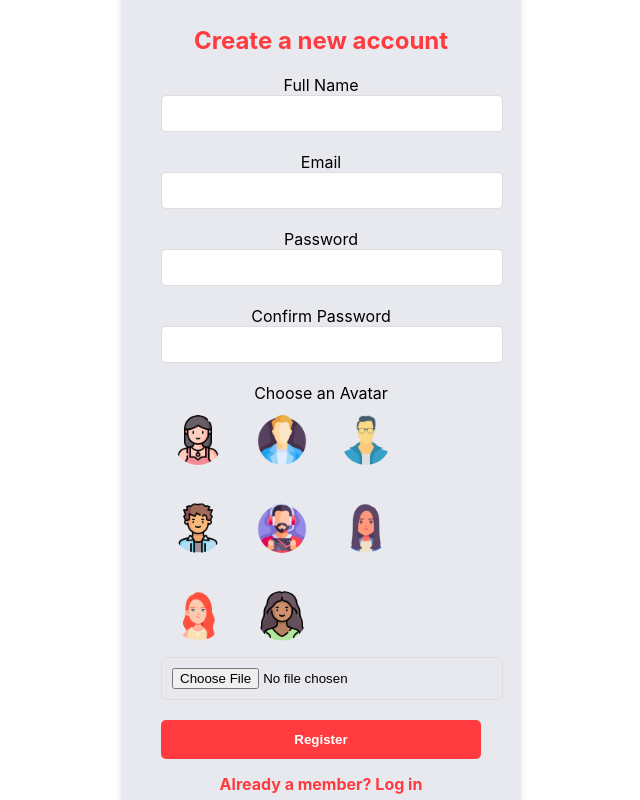
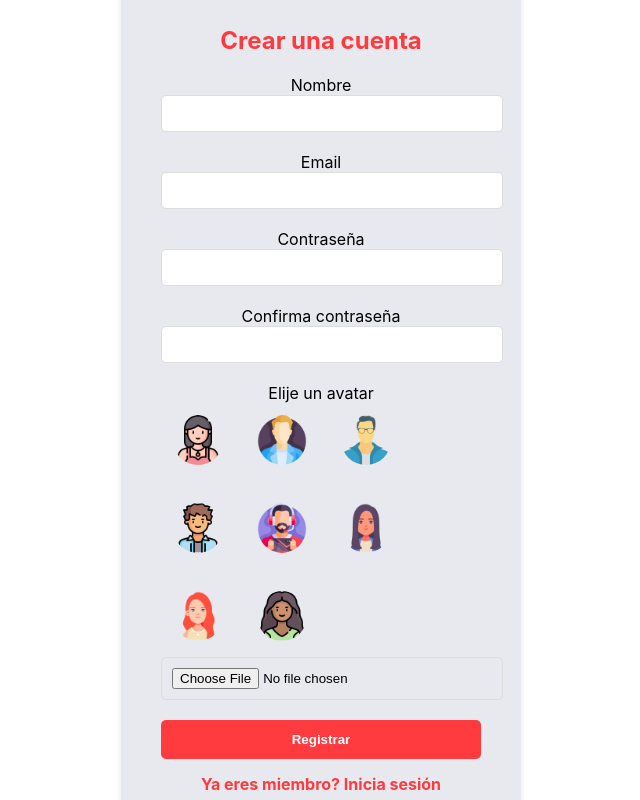
Before and after one commit to Danieldcn05/DressUp, a React (Create React App) app in the folder frontend/: page /register in a window 1280 px wide. Shown: the top 800 px of the page, without its empty margins (319-959 px from the left). Built offline with nearby package versions, Linux system fonts and the light colour scheme; the HTML template or start-up script is replaced by a standard one.

Commit message:
cambiar idioma

```diff
--- a/frontend/src/pages/home/page/Home.js
+++ b/frontend/src/pages/home/page/Home.js
@@ -75,10 +75,6 @@ export const Home = () => {
     }, [idUser]);
 
 
-
-
-
-    // Fetch de prendas
     const fetchClothes = async () => {
         try {
             const response = await fetcher("clothes/", "GET");
@@ -144,7 +140,6 @@ export const Home = () => {
                     </div>
                 }
 
-
             </section>
             <div className='add'>
                 {!showClothes
--- a/frontend/src/pages/login/Login.js
+++ b/frontend/src/pages/login/Login.js
@@ -76,7 +76,7 @@ export function Login() {
   return (
     <div className="login-page">
       <div className="login-container">
-        <h2 className="login-title">Sign in to your account</h2>
+        <h2 className="login-title">Inicia sesión</h2>
 
         {showNotification && (
           <Notification
@@ -101,7 +101,7 @@ export function Login() {
           </div>
 
           <div className="input-field">
-            <label htmlFor="password">Password</label>
+            <label htmlFor="password">Contraseña</label>
             <input
               type="password"
               id="password"
@@ -113,9 +113,9 @@ export function Login() {
             />
           </div>
 
-          <button className="login-button" type="submit">Sign in</button>
+          <button className="login-button" type="submit">Iniciar sesión</button>
         </form>
-        <Link to="/register" className="register-link">Register now</Link>
+        <Link to="/register" className="register-link">Registrate ahora</Link>
       </div>
     </div>
   );
--- a/frontend/src/pages/register/Register.js
+++ b/frontend/src/pages/register/Register.js
@@ -32,7 +32,6 @@ export const Register = () => {
     }));
   };
 
-  // Manejar la subida manual de un archivo de imagen
   const handleAvatarChange = (e) => {
     const file = e.target.files[0];
     if (file) {
@@ -43,7 +42,6 @@ export const Register = () => {
     }
   };
 
-  // Convertir la URL del avatar a un archivo real y almacenarlo en el estado
   const handleAvatarSelect = async (avatarUrl) => {
     try {
       const response = await fetch(avatarUrl);
@@ -71,7 +69,7 @@ export const Register = () => {
     form.append("name", formData.name);
     form.append("email", formData.email);
     form.append("password", formData.password);
-    form.append("picture", formData.picture); // Siempre es un archivo ahora
+    form.append("picture", formData.picture);
 
     try {
       const response = await fetch('http://localhost:8000/users/register/', {
@@ -98,13 +96,13 @@ export const Register = () => {
     <div className="register-page">
       <div className="form-container">
         <div className="register-container">
-          <h2 className="register-title">Create a new account</h2>
+          <h2 className="register-title">Crear una cuenta</h2>
 
           {errorMessage && <p className="error-message">{errorMessage}</p>}
 
           <form onSubmit={handleSubmit} encType="multipart/form-data">
             <div className="input-field">
-              <label htmlFor="name">Full Name</label>
+              <label htmlFor="name">Nombre</label>
               <input
                 type="text"
                 id="name"
@@ -128,7 +126,7 @@ export const Register = () => {
             </div>
 
             <div className="input-field">
-              <label htmlFor="password">Password</label>
+              <label htmlFor="password">Contraseña</label>
               <input
                 type="password"
                 id="password"
@@ -140,7 +138,7 @@ export const Register = () => {
             </div>
 
             <div className="input-field">
-              <label htmlFor="confirmPassword">Confirm Password</label>
+              <label htmlFor="confirmPassword">Confirma contraseña</label>
               <input
                 type="password"
                 id="confirmPassword"
@@ -152,7 +150,7 @@ export const Register = () => {
             </div>
 
             <div className="input-field">
-              <label>Choose an Avatar</label>
+              <label>Elije un avatar</label>
               <div className="avatar-selection">
                 {avatarOptions.map((avatar, index) => (
                   <div
@@ -179,10 +177,10 @@ export const Register = () => {
               />
             </div>
 
-            <button className="register-button" type="submit">Register</button>
+            <button className="register-button" type="submit">Registrar</button>
           </form>
 
-          <Link to="/login" className="login-link">Already a member? Log in</Link>
+          <Link to="/login" className="login-link">Ya eres miembro? Inicia sesión</Link>
         </div>
       </div>
     </div>
```
